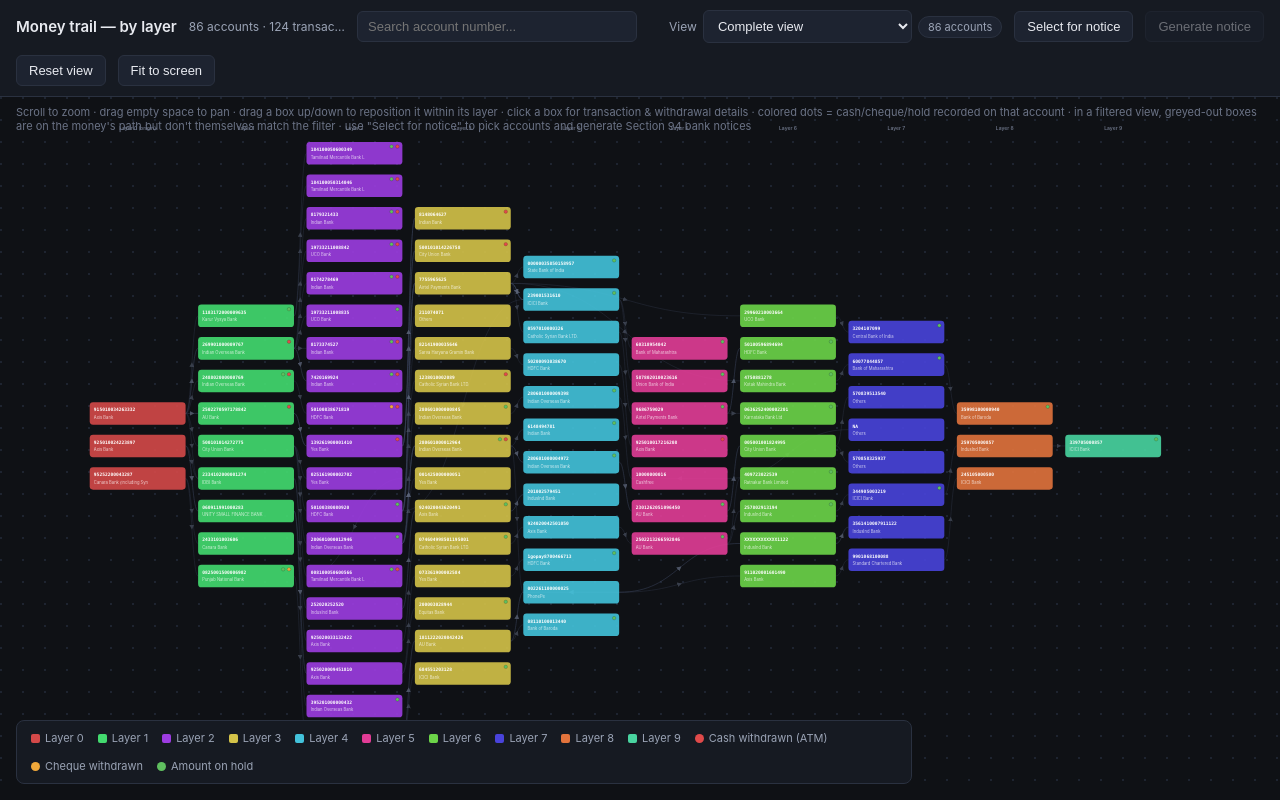
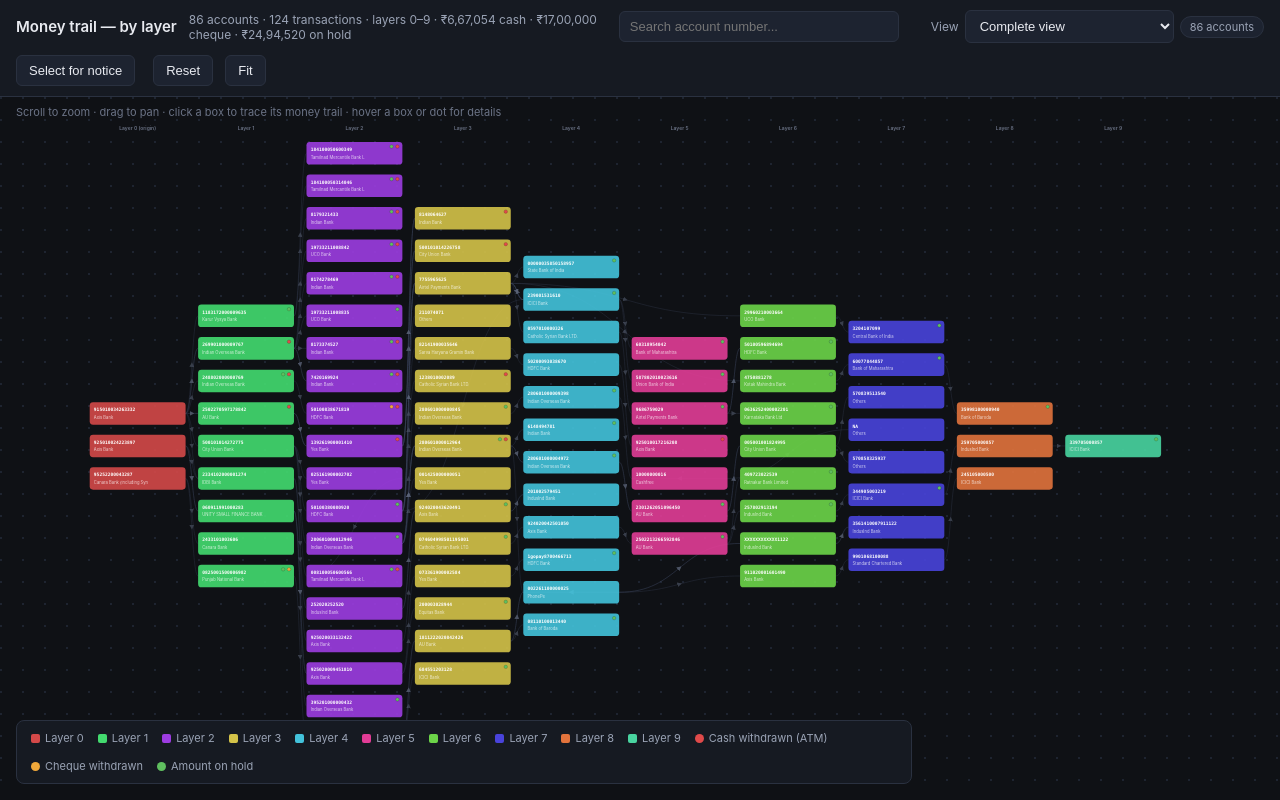
Before and after one commit to rahulkumar01-bit/moneytrail, a Flask app: template core/templates/money_trail_template.html in a window 1280 px wide. Run offline with Flask 3, Linux system fonts and the light colour scheme; the template is opened without the code that fills it, so the values that code supplies are empty.

Commit message:
Update money_trail_template.html

```diff
--- a/core/templates/money_trail_template.html
+++ b/core/templates/money_trail_template.html
@@ -20,7 +20,7 @@
     padding:10px 16px;background:var(--panel);border-bottom:1px solid var(--border);
   }
   #toolbar h1{font-size:15px;font-weight:600;margin:0;color:var(--text);white-space:nowrap;flex:0 0 auto;}
-  #toolbar .sub{font-size:12px;color:var(--text-dim);white-space:nowrap;overflow:hidden;text-overflow:ellipsis;flex:1 1 120px;min-width:0;}
+  #toolbar .sub{font-size:12px;color:var(--text-dim);flex:1 1 300px;min-width:200px;}
   #search{
     flex:1;max-width:280px;background:var(--panel2);border:1px solid var(--border);
     color:var(--text);border-radius:6px;padding:7px 10px;font-size:13px;
@@ -76,6 +76,7 @@
   #notice-group{display:flex;align-items:center;gap:6px;flex:0 0 auto;}
   #notice-mode-btn.active{background:var(--accent);border-color:var(--accent);color:#fff;}
   #notice-count{font-size:11px;color:var(--text-dim);white-space:nowrap;}
+  #notice-count.warn{color:var(--amber);}
   button.linklike{
     background:none;border:none;color:var(--accent);font-size:12px;padding:4px 2px;
     text-decoration:underline;cursor:pointer;
@@ -85,6 +86,21 @@
   .check-badge{display:none;}
   .node-box.notice-selected .check-badge{display:block;}
   .node-box.notice-selected rect{stroke:var(--accent);stroke-width:2.5;}
+  body.notice-mode .node-box:not(.notice-selected):hover rect{stroke:var(--accent);stroke-width:2;stroke-opacity:0.5;}
+  @keyframes searchPulse{
+    0%{ filter:brightness(1); }
+    30%{ filter:brightness(1.7); }
+    100%{ filter:brightness(1); }
+  }
+  .node-box.search-pulse{ animation:searchPulse 0.5s ease-in-out 2; }
+
+  #toast{
+    position:fixed;left:50%;bottom:28px;transform:translate(-50%, 20px);
+    background:#1d2330;border:1px solid var(--teal);color:var(--text);
+    padding:10px 18px;border-radius:8px;font-size:13px;box-shadow:0 4px 16px rgba(0,0,0,0.4);
+    z-index:60;opacity:0;pointer-events:none;transition:opacity 0.25s ease, transform 0.25s ease;
+  }
+  #toast.show{opacity:1;transform:translate(-50%, 0);}
 
   #notice-modal-backdrop{
     display:none;position:fixed;inset:0;background:rgba(0,0,0,0.6);z-index:50;
@@ -194,15 +210,16 @@
     <button id="notice-mode-btn">Select for notice</button>
     <span id="notice-count"></span>
     <button id="notice-clear-btn" class="linklike" style="display:none;">Clear</button>
-    <button id="generate-notice-btn" disabled>Generate notice</button>
+    <button id="select-all-visible-btn" class="linklike" style="display:none;" title="Selects every account matching the current filter (not the greyed-out trail accounts)">Select all matching</button>
+    <button id="generate-notice-btn" style="display:none;">Generate</button>
   </div>
-  <button id="reset-btn">Reset view</button>
-  <button id="fit-btn">Fit to screen</button>
+  <button id="reset-btn" title="Reset pan/zoom and undo any dragged boxes">Reset</button>
+  <button id="fit-btn" title="Fit the whole diagram to the screen">Fit</button>
 </div>
 
 <div id="stage-wrap">
   <div id="stage"></div>
-  <div id="hint">Scroll to zoom &middot; drag empty space to pan &middot; drag a box up/down to reposition it within its layer &middot; click a box for transaction &amp; withdrawal details &middot; colored dots = cash/cheque/hold recorded on that account &middot; in a filtered view, greyed-out boxes are on the money's path but don't themselves match the filter &middot; use "Select for notice" to pick accounts and generate Section 94 bank notices</div>
+  <div id="hint">Scroll to zoom &middot; drag to pan &middot; click a box to trace its money trail &middot; hover a box or dot for details</div>
 </div>
 
 <div id="legend"></div>
@@ -211,6 +228,8 @@
   <button class="close" id="panel-close">&times;</button>
   <div id="panel-body"></div>
 </div>
+
+<div id="toast"></div>
 
 <div id="notice-modal-backdrop">
   <div id="notice-modal">
@@ -690,21 +709,50 @@ function toggleNoticeSelection(id){
 }
 function updateNoticeCount(){
   const n = noticeSelected.size;
-  document.getElementById('notice-count').textContent = n ? `${n} selected` : '';
+  const hiddenCount = [...noticeSelected].filter(id => nodeEls[id].classList.contains('filter-hidden')).length;
+  const countEl = document.getElementById('notice-count');
+  if(!n){
+    countEl.textContent = '';
+    countEl.classList.remove('warn');
+  } else if(hiddenCount){
+    // some selected accounts are currently hidden by the account-view filter --
+    // flag this so a batch isn't generated (or assumed lost) without realizing
+    // part of the selection is simply out of view right now
+    countEl.textContent = `${n} selected (${hiddenCount} hidden by current filter)`;
+    countEl.classList.add('warn');
+  } else {
+    countEl.textContent = `${n} selected`;
+    countEl.classList.remove('warn');
+  }
   document.getElementById('notice-clear-btn').style.display = n ? 'inline' : 'none';
   const genBtn = document.getElementById('generate-notice-btn');
-  genBtn.disabled = n === 0;
-  genBtn.textContent = n > 1 ? `Generate ${n} notices` : 'Generate notice';
+  genBtn.style.display = n ? 'inline-block' : 'none';
+  genBtn.textContent = n > 1 ? `Generate (${n})` : 'Generate';
 }
 document.getElementById('notice-mode-btn').addEventListener('click', ()=>{
   noticeMode = !noticeMode;
   document.getElementById('notice-mode-btn').classList.toggle('active', noticeMode);
-  document.getElementById('notice-mode-btn').textContent = noticeMode ? 'Selecting\u2026 (click to stop)' : 'Select for notice';
+  document.getElementById('notice-mode-btn').textContent = noticeMode ? 'Done selecting' : 'Select for notice';
+  document.getElementById('notice-mode-btn').title = noticeMode ? 'Stop selecting and return to normal click-to-trace' : 'Click accounts to add them to a notice batch';
+  document.getElementById('select-all-visible-btn').style.display = noticeMode ? 'inline' : 'none';
   document.body.classList.toggle('notice-mode', noticeMode);
 });
 document.getElementById('notice-clear-btn').addEventListener('click', ()=>{
   noticeSelected.forEach(id => nodeEls[id].classList.remove('notice-selected'));
   noticeSelected.clear();
+  updateNoticeCount();
+});
+document.getElementById('select-all-visible-btn').addEventListener('click', ()=>{
+  GRAPH.nodes.forEach(n=>{
+    const g = nodeEls[n.id];
+    // exclude both filter-hidden (not shown at all) and filter-path (shown
+    // only as dimmed trail context) -- "select all matching" should mean
+    // accounts the filter actually surfaced, not their ancestor trail
+    if(!g.classList.contains('filter-hidden') && !g.classList.contains('filter-path') && !noticeSelected.has(n.id)){
+      noticeSelected.add(n.id);
+      g.classList.add('notice-selected');
+    }
+  });
   updateNoticeCount();
 });
 
@@ -724,9 +772,11 @@ function openNoticeModal(){
     document.getElementById('nf-noticedate').value = new Date().toISOString().slice(0,10);
   }
   document.getElementById('notice-modal-backdrop').classList.add('open');
+  document.getElementById('nf-state').focus();
 }
 function closeNoticeModal(){
   document.getElementById('notice-modal-backdrop').classList.remove('open');
+  document.getElementById('generate-notice-btn').focus();
 }
 document.getElementById('generate-notice-btn').addEventListener('click', ()=>{
   if(noticeSelected.size === 0) return;
@@ -735,6 +785,11 @@ document.getElementById('generate-notice-btn').addEventListener('click', ()=>{
 document.getElementById('notice-cancel-btn').addEventListener('click', closeNoticeModal);
 document.getElementById('notice-modal-backdrop').addEventListener('click', (e)=>{
   if(e.target.id === 'notice-modal-backdrop') closeNoticeModal();
+});
+document.addEventListener('keydown', (e)=>{
+  if(e.key === 'Escape' && document.getElementById('notice-modal-backdrop').classList.contains('open')){
+    closeNoticeModal();
+  }
 });
 
 function ddmmyyyy(isoDate){
@@ -837,6 +892,14 @@ function downloadDoc(htmlString, filename){
   setTimeout(()=>URL.revokeObjectURL(url), 4000);
 }
 
+function showToast(message){
+  const toast = document.getElementById('toast');
+  toast.textContent = message;
+  toast.classList.add('show');
+  clearTimeout(showToast._t);
+  showToast._t = setTimeout(()=> toast.classList.remove('show'), 3500);
+}
+
 document.getElementById('notice-generate-btn').addEventListener('click', ()=>{
   const fields = {
     state: document.getElementById('nf-state').value.trim(),
@@ -863,6 +926,11 @@ document.getElementById('notice-generate-btn').addEventListener('click', ()=>{
     setTimeout(()=> downloadDoc(html, noticeFilename(node, i, ids.length)), i * 200);
   });
   closeNoticeModal();
+  // selection deliberately persists (not cleared) in case the officer needs
+  // to regenerate this batch after fixing a typo in the case details
+  setTimeout(()=>{
+    showToast(ids.length > 1 ? `${ids.length} notices generated and downloaded` : '1 notice generated and downloaded');
+  }, ids.length * 200 + 300);
 });
 
 
@@ -896,6 +964,7 @@ function applyAccountFilter(mode){
     Object.values(nodeEls).forEach(g => g.classList.remove('filter-hidden','filter-path'));
     edgeEls.forEach(p => p.classList.remove('filter-hidden','filter-path'));
     updateFilterCount(GRAPH.nodes.length);
+    updateNoticeCount();
     return;
   }
 
@@ -926,6 +995,7 @@ function applyAccountFilter(mode){
   });
 
   updateFilterCount(matchIds.size);
+  updateNoticeCount();
 
   // a locked/highlighted selection that's no longer visible shouldn't stay open
   if(lockedId && !visible.has(lockedId)){
@@ -1146,6 +1216,16 @@ function setSearchStatus(text, isNoMatch){
   el.classList.toggle('no-match', !!isNoMatch);
   document.getElementById('search').classList.toggle('no-match', !!isNoMatch);
 }
+// Brief attention-drawing flash on a box, used when search locates an
+// account while in notice-selection mode -- centers/finds it without
+// running the full-path trace (which would fight with picking more boxes).
+function pulseNode(id){
+  const g = nodeEls[id];
+  g.classList.remove('search-pulse');
+  void g.getBoundingClientRect(); // force reflow so the animation restarts if re-triggered
+  g.classList.add('search-pulse');
+  setTimeout(()=> g.classList.remove('search-pulse'), 1000);
+}
 function jumpToMatch(id){
   const node = nodeById[id];
   let note = '';
@@ -1157,7 +1237,11 @@ function jumpToMatch(id){
     applyAccountFilter('all');
     note = ' (switched to Complete view)';
   }
-  highlightFullPath(id);
+  if(noticeMode){
+    pulseNode(id);
+  } else {
+    highlightFullPath(id);
+  }
   const rect = wrap.getBoundingClientRect();
   scale = 1;
   tx = rect.width/2 - (node.x+BOX_W/2);
```
